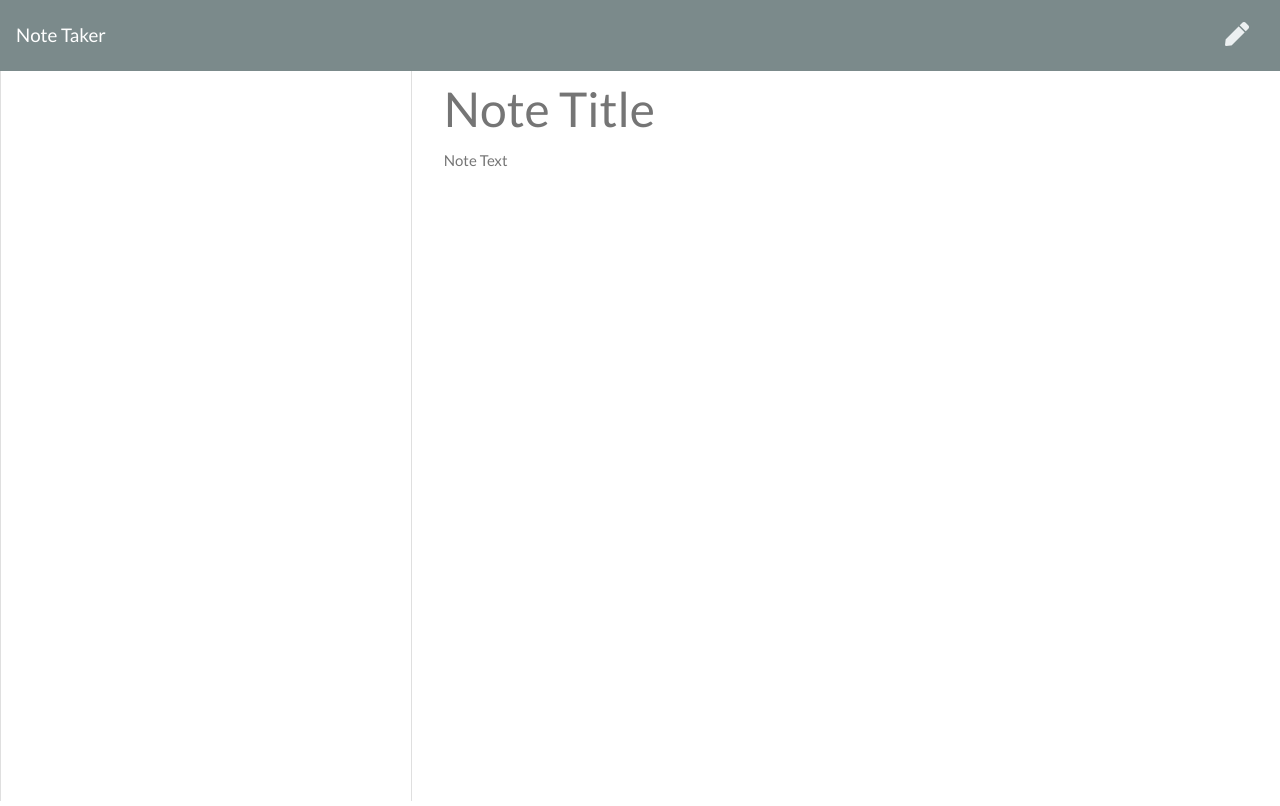
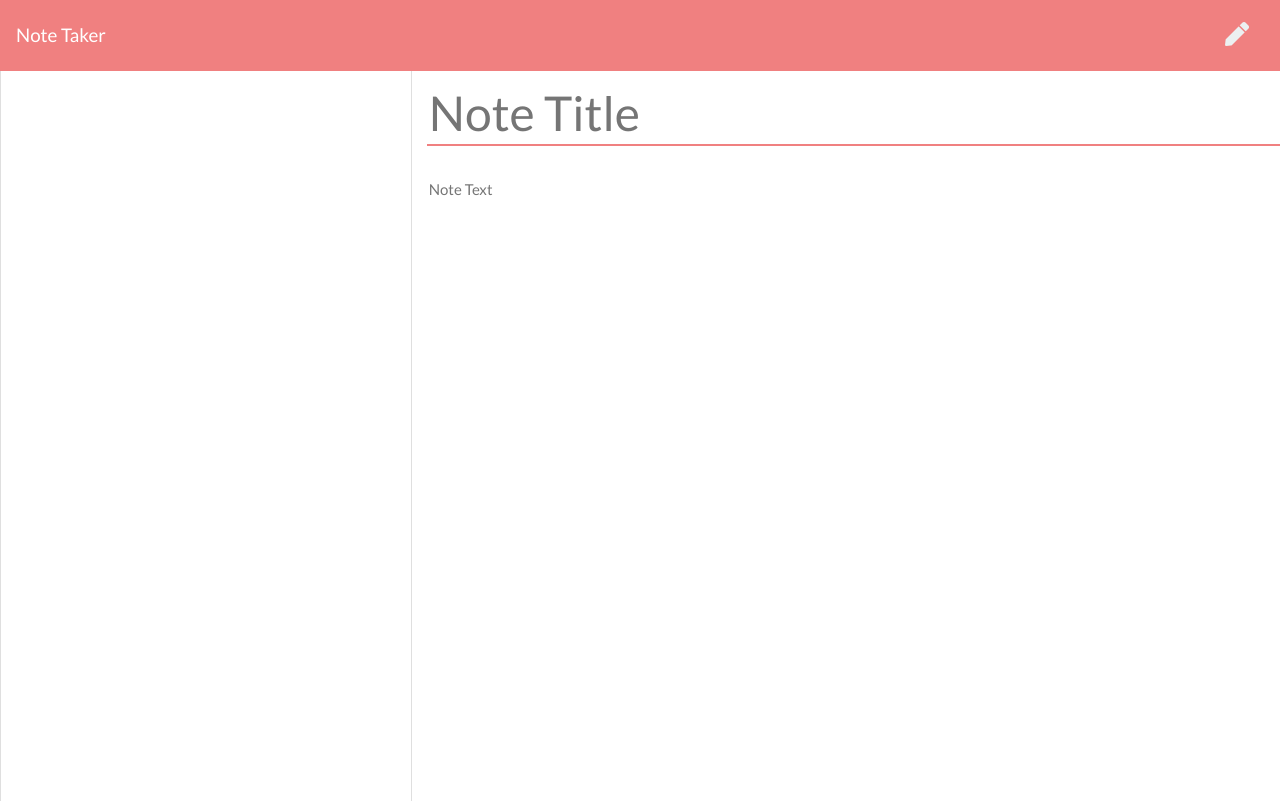
Before and after one commit to MeganLCoppins/note-taker, a website: page public/notes.html in a window 1280 px wide. Drawn offline with nearby package versions, Linux system fonts and the light colour scheme; no server answers.

Commit message:
styling commit and updated readme

```diff
--- a/public/assets/css/styles.css
+++ b/public/assets/css/styles.css
@@ -3,7 +3,6 @@ html, body {
   margin: 0;
   padding: 0;
 }
-
 .save-note {
   display: none;
 }
@@ -24,8 +23,8 @@ html, body {
 
 .note-textarea {
   resize: none;
-  height: calc(100% - 63px);
-  padding-top: 15px;
+  /* height: calc(100% - 63px); */
+  /* padding-top: 15px; */
 }
 
 .note-title {
@@ -66,5 +65,6 @@ html, body {
   border-left: none;
   border-right: none;
   padding: 20px;
+  margin-right: 5px;
   cursor: pointer;
 }
--- a/public/notes.html
+++ b/public/notes.html
@@ -13,7 +13,7 @@
 </head>
 
 <body>
-  <nav class="navbar navbar-dark bg-dark">
+  <nav class="navbar navbar-dark bg-dark" style="background-color: lightcoral !important;">
     <a class="navbar-brand" href="/">Note Taker
     </a>
     <div class="icons">
@@ -29,9 +29,9 @@
           </ul>
         </div>
       </div>
-      <div class="col-8">
-        <input class="note-title" placeholder="Note Title" maxlength="28" type="text">
-        <textarea class="note-textarea" placeholder="Note Text"></textarea>
+      <div class="col-8" style="padding: 0;">
+        <input class="note-title" placeholder="Note Title" maxlength="30" type="text" style="margin-top: 25px; border-bottom: 2px solid lightcoral; padding-bottom: 15px">
+        <textarea class="note-textarea" placeholder="Note Text" style="margin-top: 30px;"></textarea>
       </div>
     </div>
   </div>
```
Also changed, not shown: public/index.html (+3 -3 lines), README.md, public/assets/images/NoteTaker.png (added).
